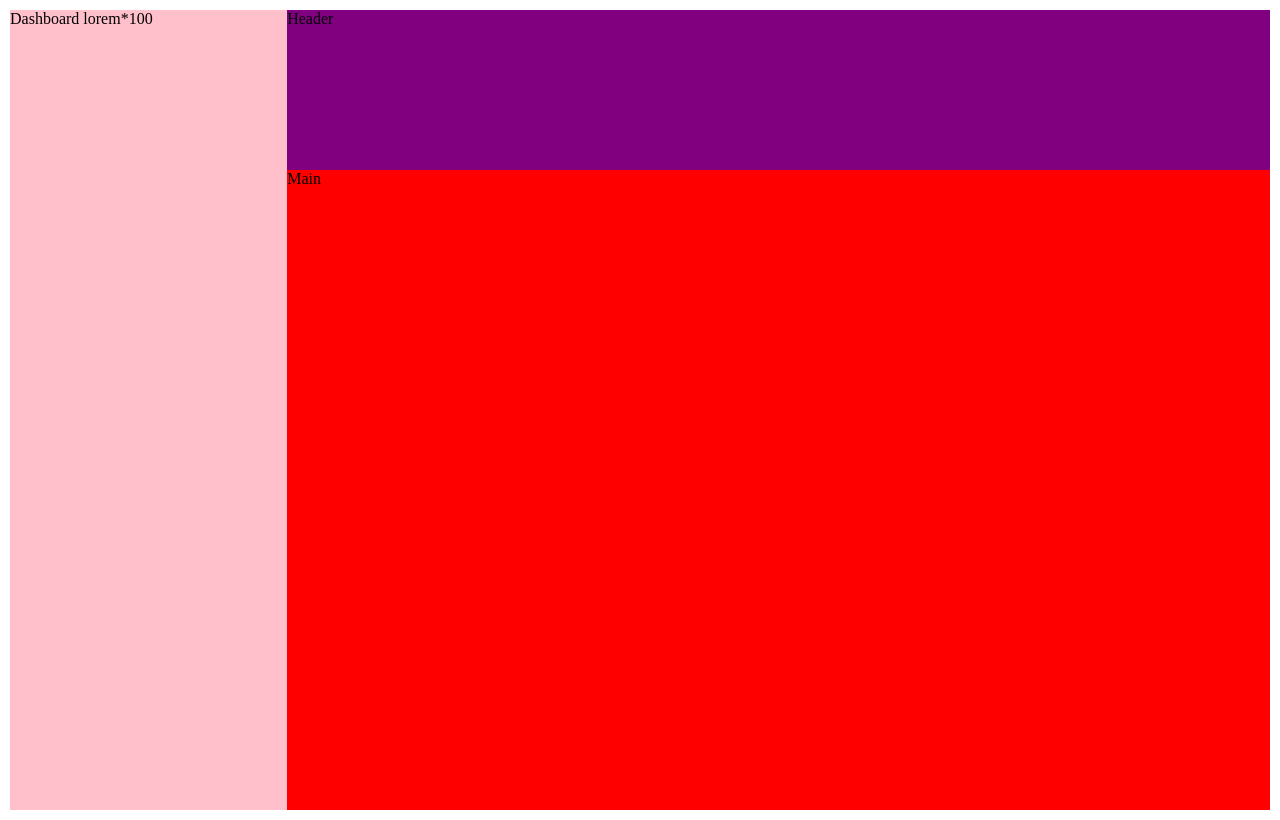
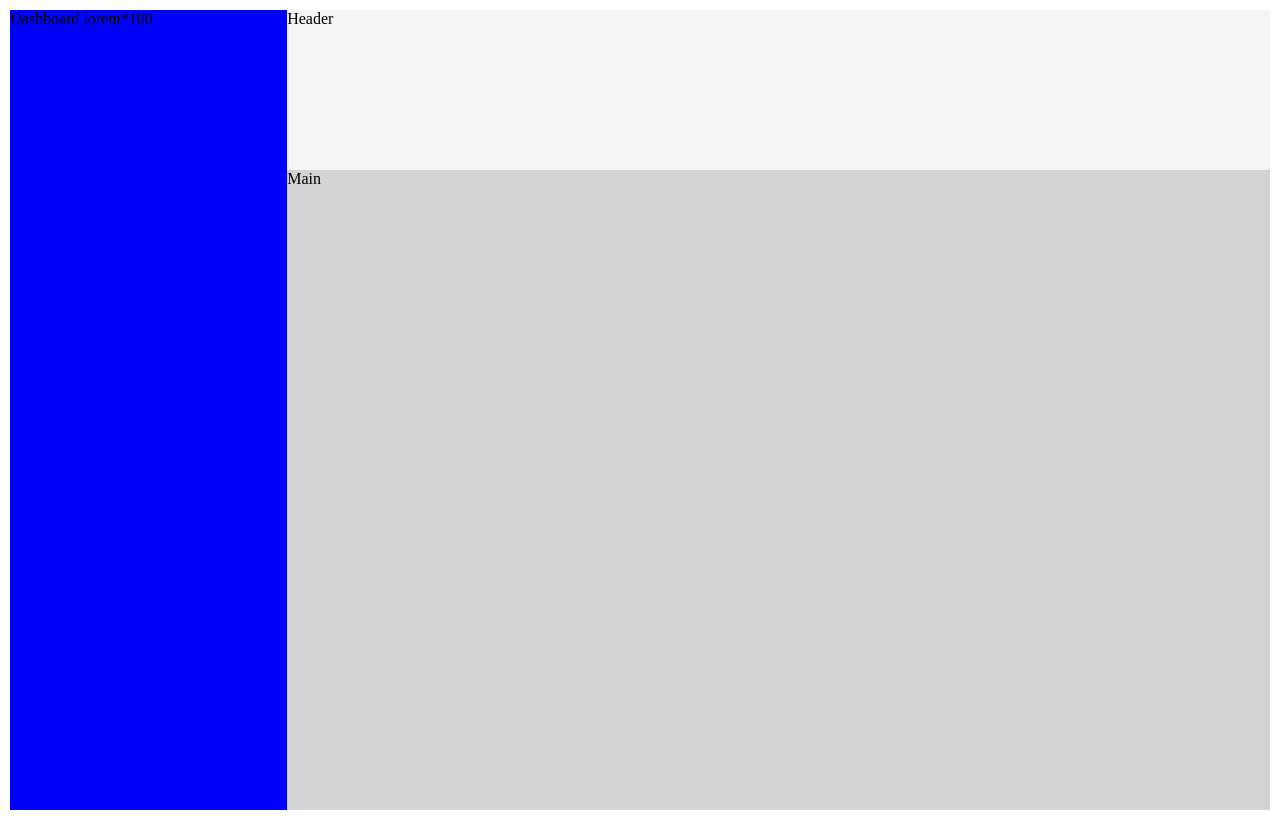
Before and after one commit to MarijaAvramovic/Admin-Dashboard, a plain HTML site: page index.html in a window 1280 px wide. Drawn offline with Linux system fonts and the light colour scheme.

Commit message:
update grid layout

```diff
--- a/index.html
+++ b/index.html
@@ -7,11 +7,13 @@
     <title>Admin-Dashboard</title>
 </head>
 <body>
-    <div class="container">
+    <div class="page">
+
+    <div class="header">Header</div>
+     <div class="main">Main</div>
+
     <div class="sidebar">Dashboard
         lorem*100</div>
-    <div class="header">Header</div>
-    <div class="main">Main</div>
     </div>
 </body>
 </html>
--- a/style.css
+++ b/style.css
@@ -4,26 +4,28 @@
     box-sizing: border-box;
 }
 
-.container {
+.page {
     margin: 10px;
-    height: 100vh;
     display: grid;
     grid-template-columns: 22% auto;
-    grid-template-rows: 20% auto;
+    grid-template-rows: 20vh minmax(80vh, auto);
 
-
+    grid-template-areas: "sidebar header"
+    "sidebar main"
+    ;
 }
 
 .sidebar {
-    grid-column: 1 / 2;
-    grid-row: 1 / 3;
-     background-color: pink;
+     background-color: blue;
+    grid-area: sidebar;
 }
 
 .main {
-    background-color: red;
+    background-color: lightgray;
+    grid-area: main;
 }
 .header {
-    background-color: purple;
-    grid-row: 1 / 2;
+    background-color: whitesmoke;
+    grid-area: header;
+
 }
```
